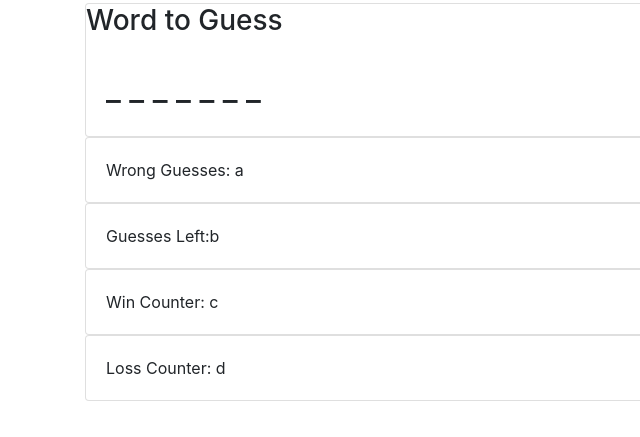
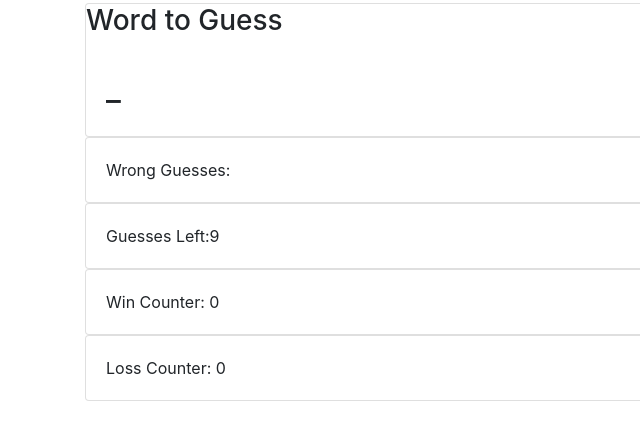
Before and after one commit to Angel2367716/Word_Guess_Game, a plain HTML site: page index.html in a window 1280 px wide. Shown: the part 253-690 px from the top of the page, 0-640 px from the left. Drawn offline with nearby package versions, Linux system fonts and the light colour scheme.

Commit message:
added a method to get elements by id from the html file.

```diff
--- a/assets/javascript/game.js
+++ b/assets/javascript/game.js
@@ -29,6 +29,12 @@ function startGame () {
         blankAndSuccesses.push ("_");
     }
 
+    //Change HTML to reflect round conditions
+    document.getElementById("wordToGuess").innerHTML = blankAndSuccesses.join (" ");
+    document.getElementById("numGuesses").innerHTML = guessesLeft;
+    document.getElementById("winCounter").innerHTML = winCount;
+    document.getElementById("lossCounter").innerHTML = lossCount;
+
     //Testing/Debuging
     console.log (selectedWord);
     console.log (lettersInWord);
--- a/index.html
+++ b/index.html
@@ -25,21 +25,21 @@
                 <h3 class="card-title">Word to Guess</h3>
             </div>
             <div class="card-body">
-                <h2>_ _ _ _ _ _ _ </h2>
+                <h2 id="wordToGuess">_ _ _ _ _ _ _ </h2>
             </div>
 
         </div>
         <div class="card">
-            <div class="card-body">Wrong Guesses: <span id="wrongGuesses"></span>a</div>
+            <div class="card-body">Wrong Guesses: <span id="wrongGuesses"></span></div>
         </div>
         <div class="card">
-            <div class="card-body">Guesses Left:<span id="numGuesses"></span>b</div>
+            <div class="card-body">Guesses Left:<span id="numGuesses"></span></div>
         </div>
         <div class="card">
-            <div class="card-body">Win Counter: <span id="winCounter"></span>c</div>
+            <div class="card-body">Win Counter: <span id="winCounter"></span></div>
         </div>
         <div class="card">
-            <div class="card-body">Loss Counter: <span id="lossCounter"></span>d</div>
+            <div class="card-body">Loss Counter: <span id="lossCounter"></span></div>
         </div>
     </div>
  <!--Link to javascript-->
```
